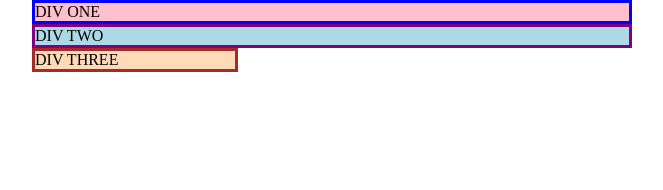
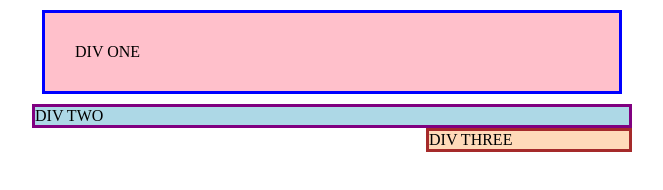
Before and after one commit to chanandlar/HTML-CSS, a plain HTML site: page css-exercises/margin-and-padding/01-margin-and-padding-1/index.html in a window 1280 px wide. Shown: the whole page, without its empty margins (308-971 px from the left). Drawn offline with Linux system fonts and the light colour scheme.

Commit message:
css-exercises

```diff
--- a/css-exercises/foundations/06-cascade-fix/style.css
+++ b/css-exercises/foundations/06-cascade-fix/style.css
@@ -6,15 +6,12 @@ body {
 .small-para {
   color: hsl(0, 0%, 0%);
   font-weight: 800;
+  font-size: 22px;
 }
 
 .small-para {
   font-size: 14px;
   font-weight: 800;
-}
-
-.para {
-  font-size: 22px;
 }
 
 .confirm {
--- a/css-exercises/margin-and-padding/01-margin-and-padding-1/style.css
+++ b/css-exercises/margin-and-padding/01-margin-and-padding-1/style.css
@@ -7,8 +7,8 @@ body {
   background: pink;
   border: 3px solid blue;
   /* CHANGE ME */
-  padding: 0px;
-  margin: 0px;
+  padding: 30px;
+  margin: 10px;
 }
 
 .two {
@@ -24,5 +24,5 @@ body {
   width: 200px;
   /* CHANGE ME */
   padding: 0px;
-  margin-left: 0px;
+  margin-left: auto;
 }
```
